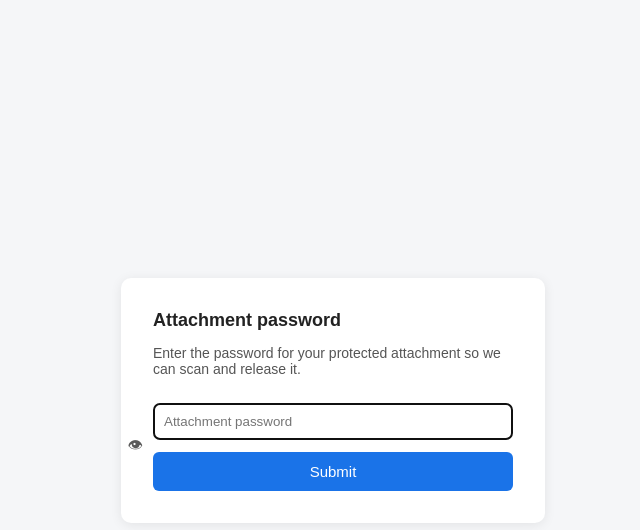
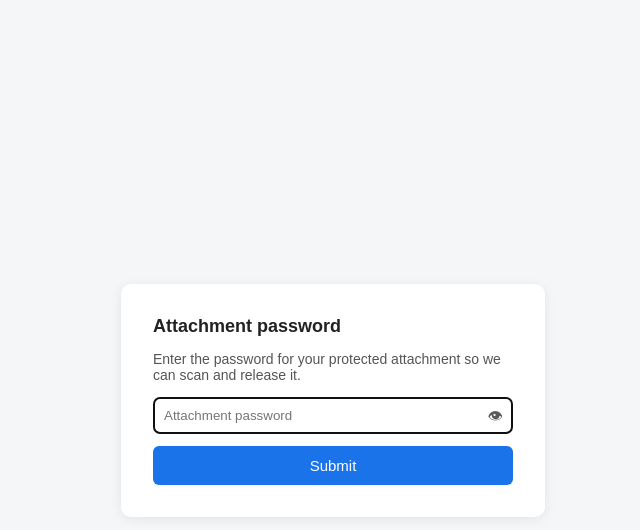
Before and after one commit to HazLab/TrellixEXAttachmentDecrypt, a FastAPI app: template trellix_decrypt/templates/form.html in a window 1280 px wide. Shown: the top 530 px of the page, without its empty margins (307-947 px from the left). Run offline with FastAPI, Linux system fonts and the light colour scheme; the template is opened without the code that fills it, so the values that code supplies are empty; parts of the project's set-up code (start-up, migrations or seed data) failed here and were passed over.

Commit message:
Fix show-password toggle dropping below the field on the public link form
form.html is self-contained; its .pwd-wrap was an inline <span>, so the absolutely
positioned reveal button centered on the inline line-box and landed under the input.
Make the wrap display:block (matching the shared style.css path used by login/
settings) and move the field's vertical margin onto the wrap so the toggle sits
inside, vertically centered.

```diff
--- a/trellix_decrypt/templates/form.html
+++ b/trellix_decrypt/templates/form.html
@@ -9,10 +9,12 @@
     .card { background:#fff; padding:32px; border-radius:10px; box-shadow:0 2px 12px rgba(0,0,0,.08); width:360px; }
     h1 { font-size:18px; margin:0 0 8px; }
     p { color:#555; font-size:14px; }
-    input[type=password], input[type=text] { width:100%; padding:10px 40px 10px 10px; margin:12px 0; border:1px solid #ccc; border-radius:6px; box-sizing:border-box; }
+    input[type=password], input[type=text] { display:block; width:100%; padding:10px 40px 10px 10px; border:1px solid #ccc; border-radius:6px; box-sizing:border-box; }
     button.submit { width:100%; padding:11px; background:#1a73e8; color:#fff; border:0; border-radius:6px; font-size:15px; cursor:pointer; }
-    .pwd-wrap { position:relative; }
-    .reveal-btn { position:absolute; right:6px; top:50%; transform:translateY(-50%); background:none; border:0; padding:4px; cursor:pointer; font-size:15px; opacity:.65; }
+    /* wrap must be block so the absolute toggle centers on the input, not on the
+       inline line-box (which is what dropped the button below the field). */
+    .pwd-wrap { position:relative; display:block; margin:12px 0; }
+    .reveal-btn { position:absolute; right:6px; top:50%; transform:translateY(-50%); background:none; border:0; padding:4px; cursor:pointer; font-size:15px; line-height:1; opacity:.65; }
     .reveal-btn:hover { opacity:1; }
   </style>
 </head>
```
